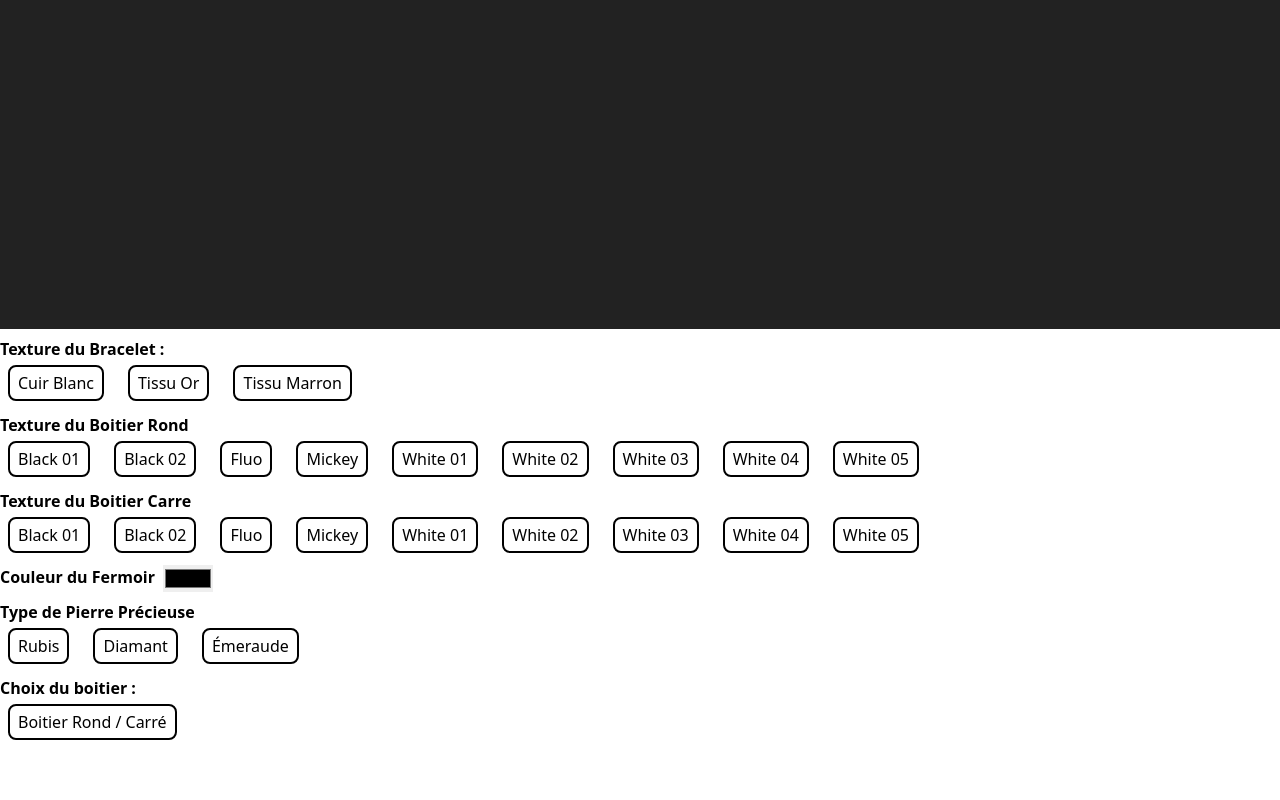
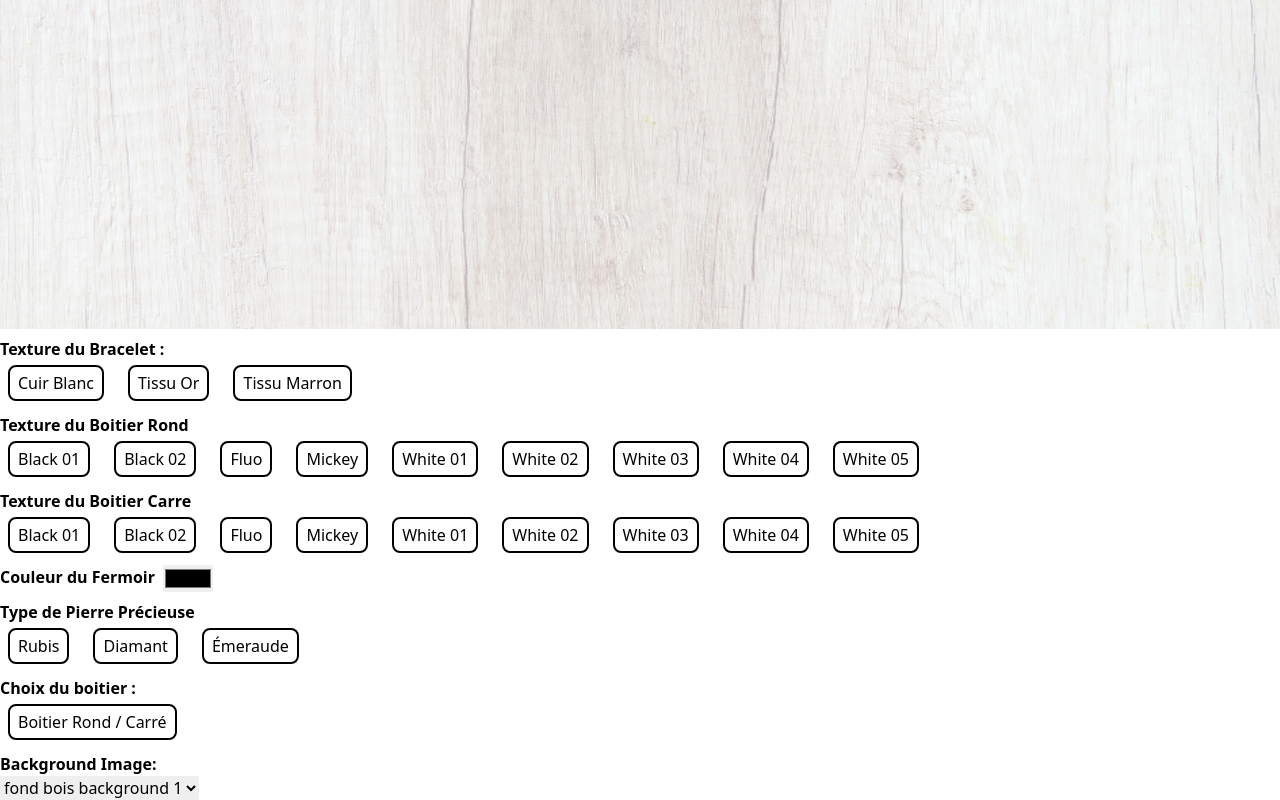
Before and after one commit to ArnautVasseur/SAE501_Vasseur_Arnaut, a Vue app: page /modify in a window 1280 px wide. Shown: the part 517-1317 px from the top of the page. Before the commit the page ends 1261 px from the top, so only its background shows below. Built offline with nearby package versions, Linux system fonts and the light colour scheme; no server answers.

Commit message:
add select to change background image

```diff
--- a/src/components/ThreeSceneForm.vue
+++ b/src/components/ThreeSceneForm.vue
@@ -192,6 +192,17 @@
         </button>
       </div>
     </div>
+    <div class="mt-2">
+      <div>
+        <h2 class="font-bold">Background Image:</h2>
+      </div>
+      <div class="flex gap-2">
+        <select @change="changeBackgroundImage" v-model="selectedBackground">
+          <option value="fondbois.jpg">fond bois background 1</option>
+          <option value="fondbois2.jpg">fond bois background 2</option>
+        </select>
+      </div>
+    </div>
   </div>
 </template>
 
@@ -239,6 +250,13 @@ const initScene = () => {
 
   var loader = new ColladaLoader();
   loader.load("/models/montre.dae", onLoaded, onProgress, onError);
+};
+
+const selectedBackground = ref("fondbois.jpg");
+
+const changeBackgroundImage = () => {
+  const backgroundImage = selectedBackground.value;
+  changeBackground(`/img/${backgroundImage}`);
 };
 
 const updateClockHands = () => {
@@ -295,6 +313,13 @@ const handleColorChange = (event) => {
   const newColor = event.target.value;
   changeFermoirColor(newColor);
 };
+
+const changeBackground = (textureUrl) => {
+  const textureLoader = new TextureLoader();
+  const backgroundTexture = textureLoader.load(textureUrl);
+  scene.background = backgroundTexture;
+};
+
 const changeFermoirColor = (color) => {
   // Convertir la couleur hexadécimale en décimal
   const decimalColor = parseInt(color.slice(1), 16);
@@ -427,8 +452,11 @@ var onError = function (data) {
   console.error(data);
 };
 
+
+
 onMounted(() => {
   initScene();
+  changeBackground('/img/fondbois.jpg');
   animate();
 });
 
```
Also changed, not shown: public/img/fondbois.jpg (added), public/img/fondbois2.jpg (added).
